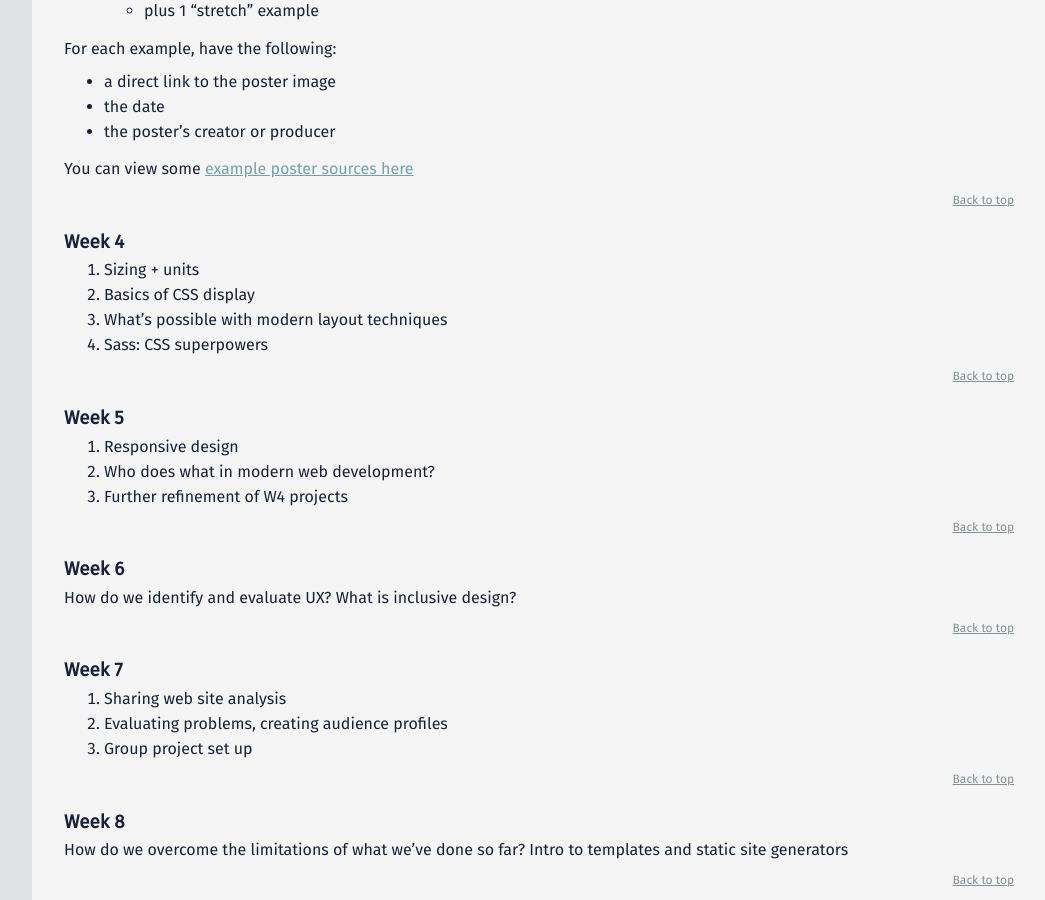
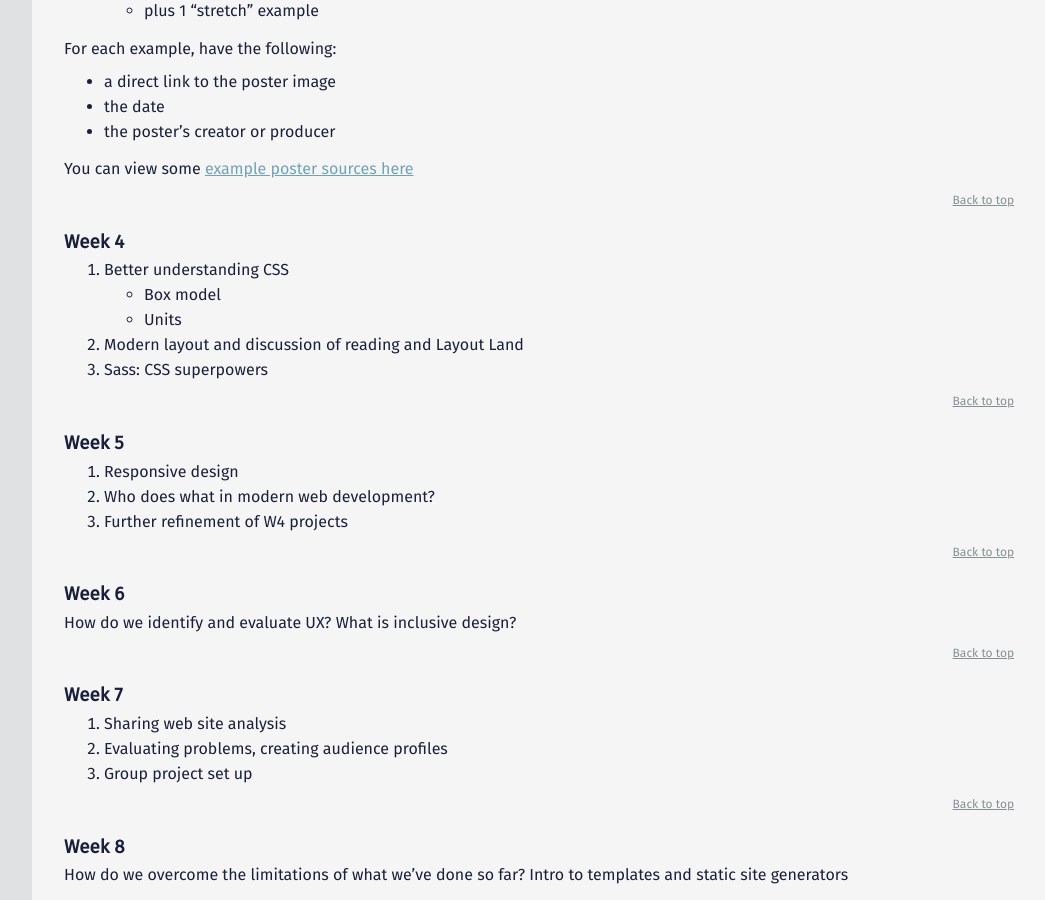
Before and after one commit to mica-web/mica-web.github.io, a Jekyll site: the page built from index.md, in a window 1280 px wide and 900 px high, scrolled down 3775 px. Shown: the whole window, without its empty margins (224-1269 px from the left). Built offline with Jekyll 4.4.1, drawn with Linux system fonts in a browser that asks for light colours; some of the changed text lies outside the part shown.

Commit message:
Updated content for weeks 3 and 4

```diff
--- a/_includes/gd-431/w04.md
+++ b/_includes/gd-431/w04.md
@@ -1,6 +1,7 @@
-1. Sizing + units
-1. Basics of CSS display
-1. What’s possible with modern layout techniques
+1. Better understanding CSS
+  - Box model
+  - Units
+1. Modern layout and discussion of reading and Layout Land
 1. Sass: CSS superpowers
 
 <!-- 1. Getting started with Visual Studio Code
```
Also changed, not shown: _includes/gd-431/w03.md (+1 -1 lines).
